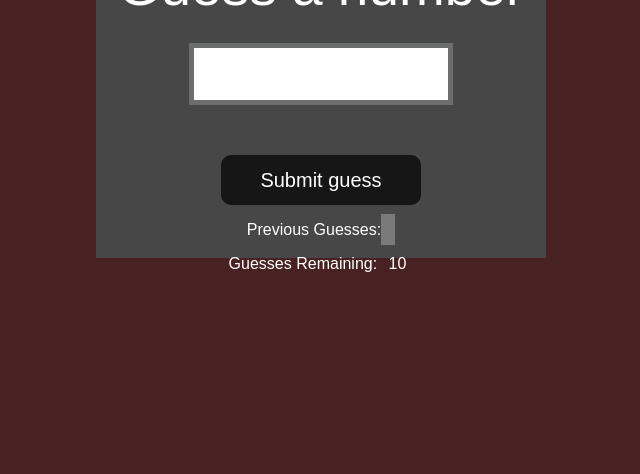
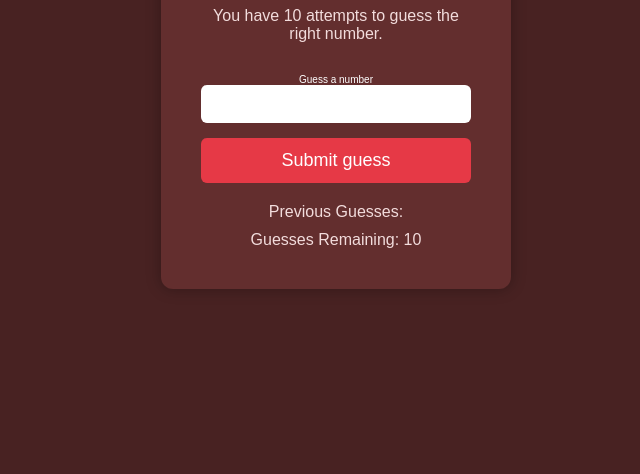
Before and after one commit to PawanTiwari5/guessTheNumber, a plain HTML site: page index.html in a window 1280 px wide. Shown: the part 326-800 px from the top of the page, without its empty margins (304-944 px from the left). Drawn offline with Linux system fonts and the light colour scheme.

Commit message:
Refactor CSS for improved styling and layout

```diff
--- a/style.css
+++ b/style.css
@@ -1,91 +1,101 @@
+/* Root base size for easy scaling */
 html {
-  font-family: sans-serif;
+  font-size: 62.5%; /* 1rem = 10px */
 }
 
-body {
-  width: 300px;
-  max-width: 750px;
-  min-width: 480px;
-  margin: 0 auto;
-  background-color: #ab3c3c;
+/* Reset */
+* {
+  margin: 0;
+  padding: 0;
+  box-sizing: border-box;
+  font-family: Arial, Helvetica, sans-serif;
 }
 
-.lastResult {
-  color: white;
-  padding: 7px;
-}
-
-.guesses {
-  color: white;
-  padding: 7px;
-}
-
-button {
-  background-color: #141414;
-  color: #fff;
-  width: 250px;
-  height: 50px;
-  border-radius: 25px;
-  font-size: 30px;
-  border-style: none;
-  margin-top: 30px;
-  /* margin-left: 50px; */
-}
-
-#subt {
-  background-color: #161616;
-  color: #ffffff;
-  width: 200px;
-  height: 50px;
-  border-radius: 10px;
-  font-size: 20px;
-  border-style: none;
-  margin-top: 50px;
-  /* margin-left: 75px; */
-}
-
-#guessField {
-  color: #000;
-  width: 250px;
-  height: 50px;
-  font-size: 30px;
-  border-style: none;
-  margin-top: 25px;
-
-  /* margin-left: 50px; */
-  border: 5px solid #6c6d6d;
-  text-align: center;
-}
-
-#guess {
-  font-size: 55px;
-  /* margin-left: 90px; */
-  margin-top: 120px;
+/* Main page styling */
+body {
+  background-color: #482222;
   color: #fff;
 }
 
-.guesses {
-  background-color: #7a7a7a;
+/* Flex center wrapper */
+.all {
+  display: flex;
+  justify-content: center;
+  align-items: center;
+  min-height: 100vh;
+  padding: 2rem;
 }
 
+/* Game card container */
 #wrapper {
-  box-sizing: border-box;
+  background: #632e2e;
+  padding: 3rem 4rem;
+  border-radius: 1.2rem;
+  width: 35rem;
+  max-width: 100%;
   text-align: center;
-  width: 450px;
-  height: 550px;
-  background-color: #474747;
-  color: #fff;
-  font-size: 25px;
+  box-shadow: 0 0 1.5rem rgba(0, 0, 0, 0.3);
 }
 
-h1 {
-  background-color: #161616;
-
-  color: #fff;
-  text-align: center;
+/* Heading */
+#wrapper h1 {
+  margin-bottom: 1rem;
+  font-size: 2.6rem;
 }
 
-p {
-  font-size: 16px;
-  text-align: center;
+/* Paragraphs */
+#wrapper p {
+  margin-top: 1rem;
+  font-size: 1.6rem;
+  color: #f2dcdc;
 }
+
+/* Form styling */
+.form {
+  margin-top: 2rem;
+}
+
+label {
+  display: block;
+  margin-bottom: 0.8rem;
+  font-size: 1.8rem;
+}
+
+.guessField {
+  width: 100%;
+  padding: 1rem;
+  border-radius: 0.6rem;
+  border: none;
+  outline: none;
+  margin-bottom: 1.5rem;
+  font-size: 1.6rem;
+}
+
+/* Submit button */
+.guessSubmit {
+  width: 100%;
+  padding: 1.2rem;
+  border: none;
+  border-radius: 0.6rem;
+  font-size: 1.8rem;
+  background-color: #e63946;
+  color: white;
+  cursor: pointer;
+  transition: 0.2s ease;
+}
+
+.guessSubmit:hover {
+  background-color: #d62839;
+}
+
+/* Results section */
+.resultParas {
+  margin-top: 2rem;
+  font-size: 1.6rem;
+}
+
+.lowOrHi {
+  margin-top: 1.2rem;
+  font-size: 1.8rem;
+  font-weight: bold;
+}
```
